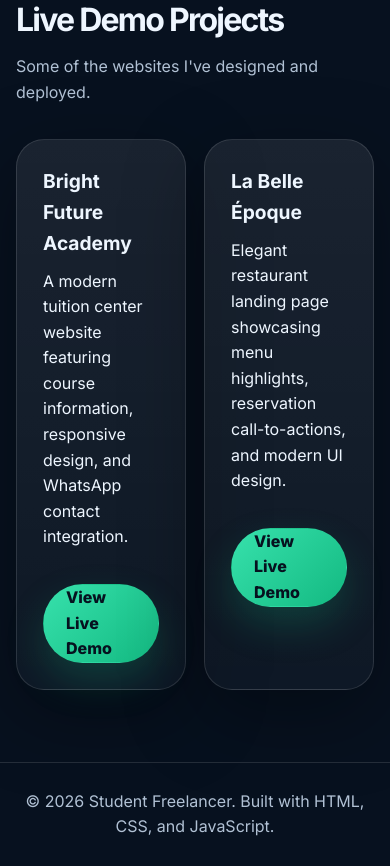
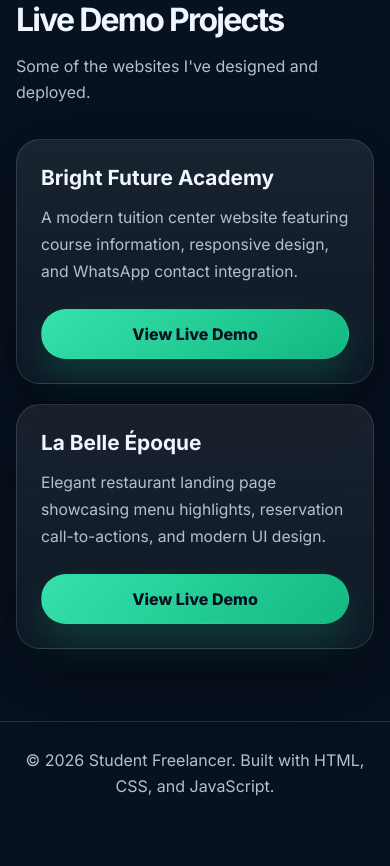
Before and after one commit to jeevan-601/portfoliowebsite, a plain HTML site: page services.html in a window 390 px wide. Shown: the part 1195-2061 px from the top of the page. After the commit the page ends 2021 px from the top, so only its background shows below. Drawn offline with Linux system fonts and the light colour scheme.

Commit message:
error fixes

```diff
--- a/styles.css
+++ b/styles.css
@@ -476,24 +476,36 @@ h3 {
   }
 }
 
+/* =========================
+   PROJECTS SECTION
+========================= */
+
 .project-grid {
   display: grid;
   grid-template-columns: repeat(2, minmax(0, 1fr));
-  gap: 18px;
+  gap: 24px;
   margin-top: 24px;
 }
 
 .project-card {
+  display: flex;
+  flex-direction: column;
+  justify-content: space-between;
+
+  min-height: 320px;
+
   border: 1px solid var(--line);
   border-radius: 28px;
-  padding: 26px;
+  padding: 28px;
+
   background: linear-gradient(
     180deg,
     rgba(255,255,255,0.08),
     rgba(255,255,255,0.03)
   );
+
   box-shadow: var(--shadow);
-  transition: 0.2s ease;
+  transition: all 0.25s ease;
 }
 
 .project-card:hover {
@@ -501,6 +513,59 @@ h3 {
   border-color: rgba(55,225,172,0.55);
 }
 
+.project-card h3 {
+  margin-bottom: 14px;
+  font-size: 1.4rem;
+  line-height: 1.3;
+}
+
+.project-card p {
+  color: var(--muted);
+  line-height: 1.8;
+  margin-bottom: 24px;
+}
+
 .project-card .btn {
-  margin-top: 18px;
+  width: fit-content;
+  min-width: 180px;
+  white-space: nowrap;
+  margin-top: auto;
 }
+
+
+@media (max-width: 860px) {
+  .project-grid {
+    grid-template-columns: 1fr;
+  }
+
+  .project-card {
+    min-height: auto;
+  }
+}
+
+
+@media (max-width: 520px) {
+
+  .project-grid {
+    gap: 20px;
+  }
+
+  .project-card {
+    padding: 24px;
+    border-radius: 24px;
+  }
+
+  .project-card h3 {
+    font-size: 1.3rem;
+  }
+
+  .project-card p {
+    font-size: 0.98rem;
+    line-height: 1.7;
+  }
+
+  .project-card .btn {
+    width: 100%;
+    min-width: unset;
+  }
+}
```
